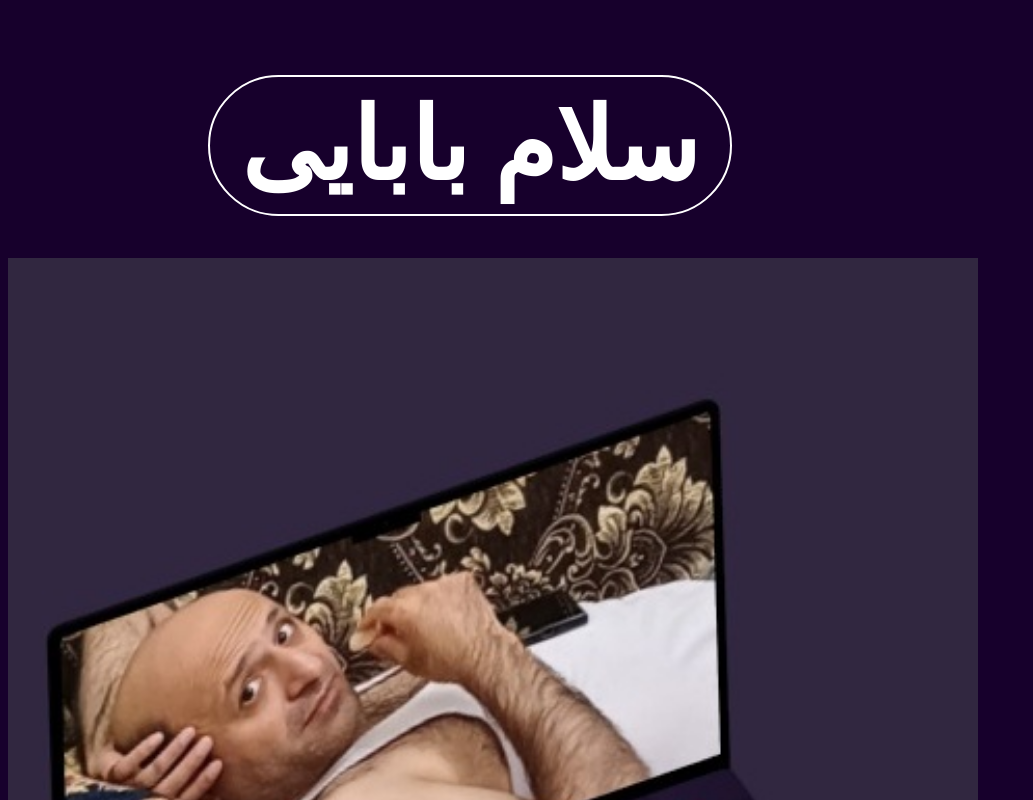
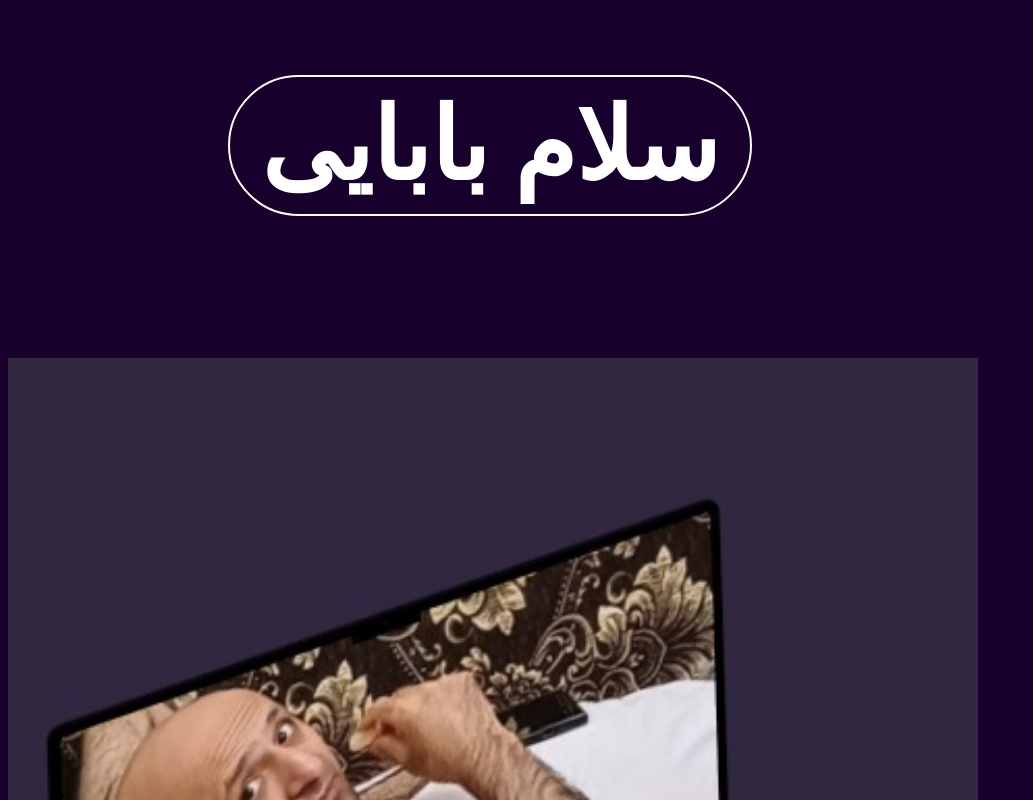
Before and after one commit to behradT11/behradt, a plain HTML site: page index.htm in a window 1280 px wide. Shown: the whole page, without its empty margins (0-1033 px from the left). Drawn offline with Linux system fonts and the light colour scheme.

Commit message:
Add files via upload

```diff
--- a/style.css
+++ b/style.css
@@ -8,7 +8,7 @@ h1 {
   border-radius: 100px;
   position: absolute;
   font-size: 100px;
-  margin-left:200px;
+  margin-left:220px;
 }
 
 .he {
@@ -23,5 +23,5 @@ body {
 img {
   width: 970px;
   position: fixed;
-  margin-top: 250px;
+  margin-top: 350px;
 }
```
